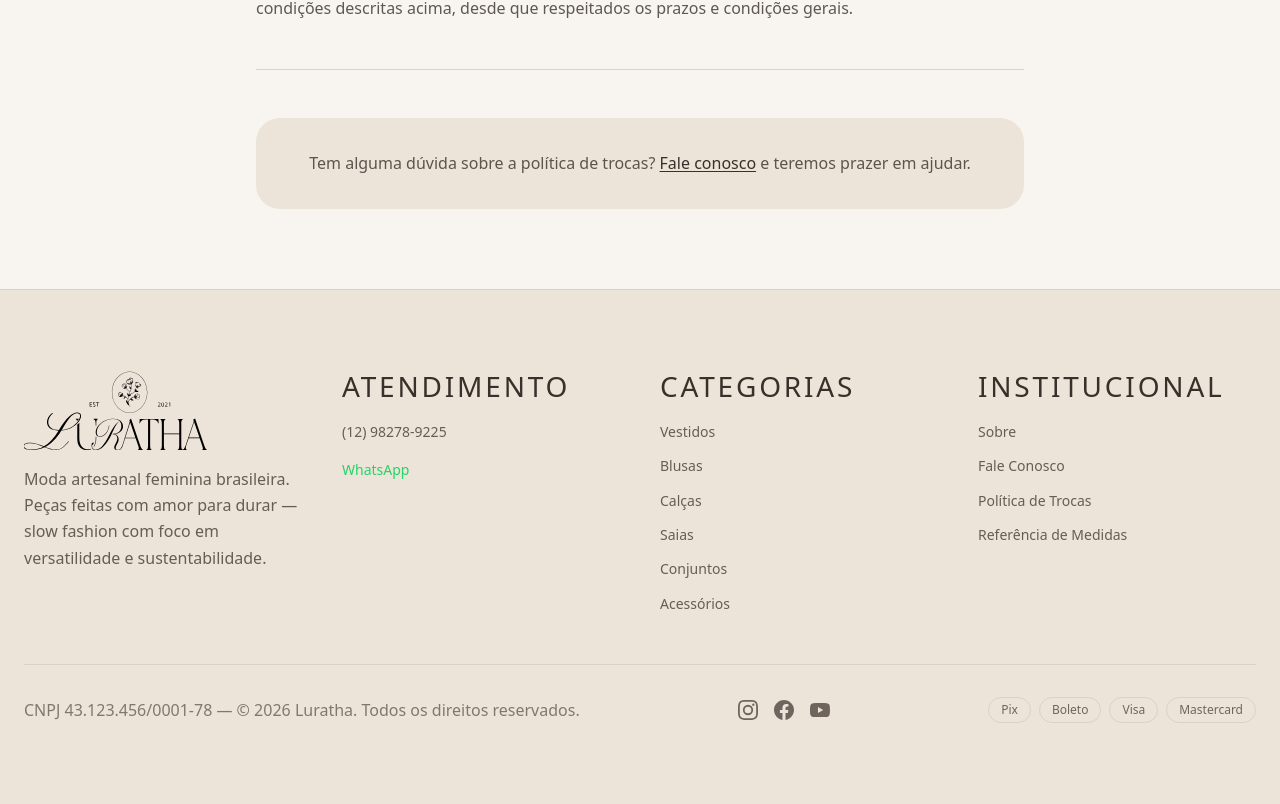
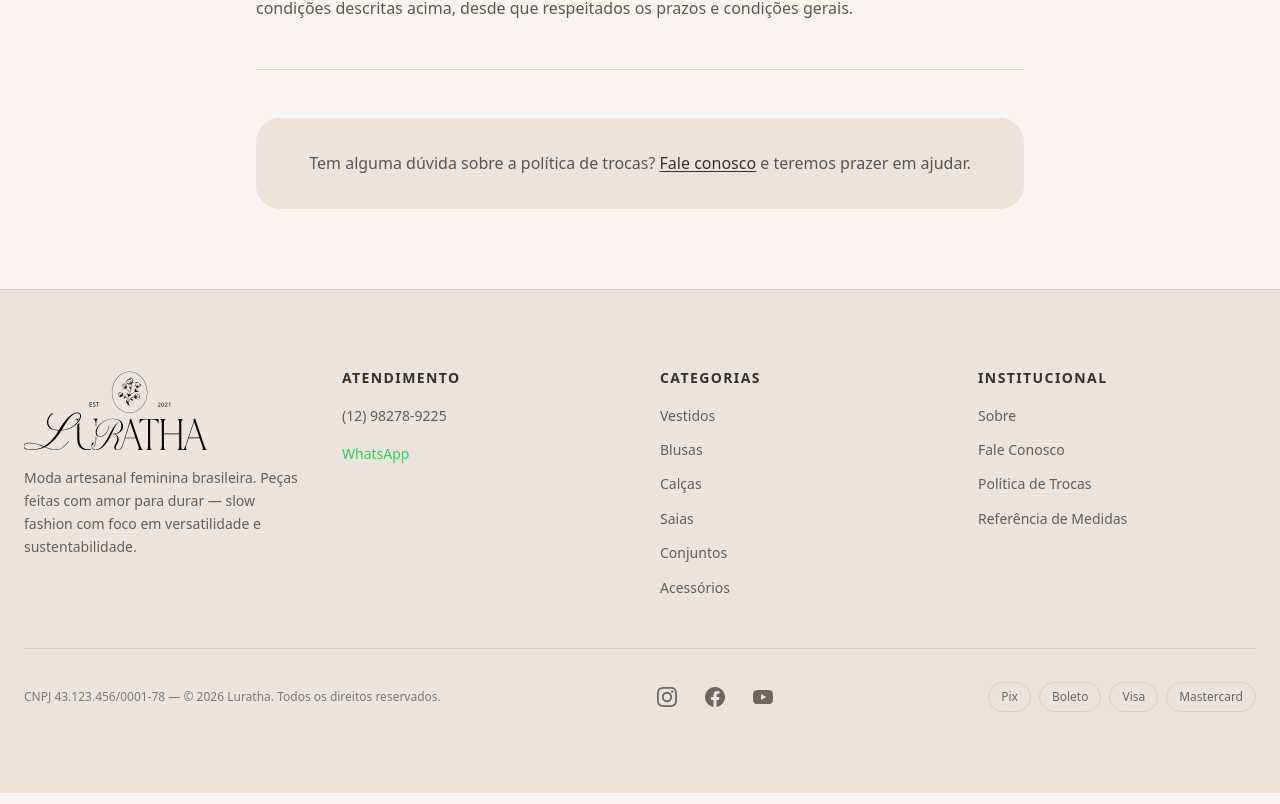
Before and after one commit to Hinten/luratha_frontend, a Next.js app: page /politica-de-trocas in a window 1280 px wide. Shown: the part 1422-2226 px from the top of the page. Built offline with nearby package versions, Linux system fonts and the light colour scheme.

Commit message:
fix: migrate Footer/WhatsApp to CSS modules; fix hover legibility across components
Agent-Logs-Url: https://github.com/Hinten/luratha_frontend/sessions/d8ef605b-131c-4dc2-9b40-6ee86642b845

Co-authored-by: Hinten <36963922+Hinten@users.noreply.github.com>

```diff
--- a/src/app/page.module.css
+++ b/src/app/page.module.css
@@ -68,8 +68,9 @@
 }
 
 .saleViewAll:hover {
-  color: var(--color-primary);
+  color: var(--color-neutral-dark);
   text-decoration: underline;
+  text-decoration-color: var(--color-primary);
 }
 
 /* Responsive sale grid */
--- a/src/components/Footer.module.css
+++ b/src/components/Footer.module.css
@@ -5,19 +5,61 @@
   border-top: 1px solid var(--color-neutral-mid);
 }
 
-.logoWrapper {
-  display: flex;
-  justify-content: center;
-  margin-bottom: 2rem;
+/* ── Columns grid ── */
+.columns {
+  display: grid;
+  grid-template-columns: 1fr;
+  gap: 2.5rem;
+  margin-bottom: 3rem;
 }
 
-.nav {
+@media (min-width: 640px) {
+  .columns {
+    grid-template-columns: repeat(2, 1fr);
+  }
+}
+
+@media (min-width: 1024px) {
+  .columns {
+    grid-template-columns: repeat(4, 1fr);
+  }
+}
+
+/* ── Column 1: brand description ── */
+.logoWrapper {
+  margin-bottom: 1rem;
+}
+
+.description {
+  font-family: var(--font-body);
+  font-size: 0.875rem;
+  line-height: 1.65;
+  color: color-mix(in srgb, var(--color-neutral-dark) 75%, transparent);
+}
+
+/* ── Column headings ── */
+.columnHeading {
+  font-family: var(--font-body);
+  font-size: 0.875rem;
+  font-weight: 600;
+  text-transform: uppercase;
+  letter-spacing: 0.1em;
+  color: var(--color-neutral-dark);
+  margin-bottom: 1rem;
+}
+
+/* ── Link lists ── */
+.linkList {
   display: flex;
-  flex-wrap: wrap;
-  justify-content: center;
-  column-gap: 2rem;
-  row-gap: 0.75rem;
-  margin-bottom: 2rem;
+  flex-direction: column;
+  gap: 0.75rem;
+  list-style: none;
+  margin: 0;
+  padding: 0;
+}
+
+.linkListCompact {
+  gap: 0.5rem;
 }
 
 /*
@@ -25,28 +67,110 @@
  * has ~1.3:1 contrast — essentially invisible. Keep text dark; signal hover with
  * a primary-colored underline instead (visible + brand-aligned).
  */
-.navLink {
+.link {
   font-family: var(--font-body);
   font-size: 0.875rem;
-  color: var(--color-neutral-dark);
+  color: color-mix(in srgb, var(--color-neutral-dark) 75%, transparent);
   text-underline-offset: 4px;
-  transition: text-decoration-color 300ms ease;
+  transition: color 300ms ease, text-decoration-color 300ms ease;
 }
 
-.navLink:hover {
+.link:hover {
   color: var(--color-neutral-dark);
   text-decoration: underline;
   text-decoration-color: var(--color-primary);
 }
 
+/* WhatsApp link — special brand green (#25D366 is WhatsApp's brand color) */
+.whatsappLink {
+  font-family: var(--font-body);
+  font-size: 0.875rem;
+  /* #25D366 = WhatsApp brand green — not a Luratha token */
+  color: #25D366;
+  text-underline-offset: 4px;
+  transition: opacity 300ms ease;
+}
+
+.whatsappLink:hover {
+  opacity: 0.8;
+}
+
+/* ── Divider ── */
 .divider {
-  border-top: 1px solid var(--color-neutral-mid);
+  height: 1px;
+  background-color: var(--color-neutral-mid);
   margin-bottom: 2rem;
 }
 
+/* ── Bottom bar ── */
+.bottomBar {
+  display: flex;
+  flex-direction: column;
+  align-items: center;
+  gap: 1.5rem;
+}
+
+@media (min-width: 768px) {
+  .bottomBar {
+    flex-direction: row;
+    justify-content: space-between;
+  }
+}
+
 .copyright {
+  font-family: var(--font-body);
+  font-size: 0.75rem;
   text-align: center;
+  color: color-mix(in srgb, var(--color-neutral-dark) 60%, transparent);
+}
+
+@media (min-width: 768px) {
+  .copyright {
+    text-align: left;
+  }
+}
+
+/* ── Social icons ── */
+.socials {
+  display: flex;
+  align-items: center;
+  gap: 1rem;
+}
+
+/*
+ * Legibility rule: blush icon on warm-sand background has ~1.3:1 contrast.
+ * Keep icon dark; add soft blush background disc as the hover cue.
+ */
+.socialIcon {
+  color: color-mix(in srgb, var(--color-neutral-dark) 70%, transparent);
+  transition: background-color 300ms ease, color 300ms ease;
+  border-radius: 9999px;
+  padding: 0.375rem;
+  display: flex;
+  align-items: center;
+  justify-content: center;
+}
+
+.socialIcon:hover {
+  color: var(--color-neutral-dark);
+  background-color: color-mix(in srgb, var(--color-primary) 20%, transparent);
+}
+
+/* ── Payment badges ── */
+.payments {
+  display: flex;
+  align-items: center;
+  gap: 0.5rem;
+  flex-wrap: wrap;
+  justify-content: center;
+}
+
+.paymentBadge {
   font-family: var(--font-body);
-  font-size: 0.875rem;
+  font-size: 0.75rem;
+  font-weight: 500;
+  padding: 0.25rem 0.75rem;
+  border-radius: 9999px;
+  border: 1px solid var(--color-neutral-mid);
   color: color-mix(in srgb, var(--color-neutral-dark) 70%, transparent);
 }
--- a/src/components/Footer.tsx
+++ b/src/components/Footer.tsx
@@ -3,6 +3,7 @@ import React from "react";
 import Link from "next/link";
 import { appData, contactData, CATEGORIES } from "@/src/lib/constants";
 import Logo from "./Logo";
+import styles from "./Footer.module.css";
 
 const CNPJ = "43.123.456/0001-78";
 
@@ -17,16 +18,16 @@ const PAYMENT_METHODS = ["Pix", "Boleto", "Visa", "Mastercard"];
 
 export default function Footer() {
   return (
-    <footer className="border-t border-[var(--color-neutral-mid)] bg-[var(--color-accent)]">
+    <footer className={styles.footer}>
       {/* Main columns */}
       <div className="container-luratha section-padding">
-        <div className="grid grid-cols-1 sm:grid-cols-2 lg:grid-cols-4 gap-10 mb-12">
+        <div className={styles.columns}>
           {/* Column 1: Sobre a Loja */}
           <div>
-            <div className="mb-4">
+            <div className={styles.logoWrapper}>
               <Logo />
             </div>
-            <p className="text-sm leading-relaxed text-[var(--color-neutral-dark)]/75">
+            <p className={styles.description}>
               Moda artesanal feminina brasileira. Peças feitas com amor para
               durar — slow fashion com foco em versatilidade e sustentabilidade.
             </p>
@@ -34,14 +35,12 @@ export default function Footer() {
 
           {/* Column 2: Atendimento */}
           <div>
-            <h3 className="text-sm font-semibold uppercase tracking-widest mb-4 text-[var(--color-neutral-dark)]">
-              Atendimento
-            </h3>
-            <ul className="flex flex-col gap-3">
+            <h3 className={styles.columnHeading}>Atendimento</h3>
+            <ul className={styles.linkList}>
               <li>
                 <a
                   href={`tel:${contactData.phoneTel}`}
-                  className="text-sm transition-colors duration-300 hover:text-[var(--color-primary)] text-[var(--color-neutral-dark)]/75"
+                  className={styles.link}
                 >
                   {contactData.phone}
                 </a>
@@ -51,7 +50,7 @@ export default function Footer() {
                   href={`https://wa.me/${contactData.whatsapp}?text=Ol%C3%A1!%20Estou%20olhando%20o%20site%20e%20gostaria%20de%20algumas%20informa%C3%A7%C3%B5es`}
                   target="_blank"
                   rel="noopener noreferrer"
-                  className="text-sm transition-colors duration-300 text-[#25D366]"
+                  className={styles.whatsappLink}
                 >
                   WhatsApp
                 </a>
@@ -61,16 +60,11 @@ export default function Footer() {
 
           {/* Column 3: Categorias */}
           <div>
-            <h3 className="text-sm font-semibold uppercase tracking-widest mb-4 text-[var(--color-neutral-dark)]">
-              Categorias
-            </h3>
-            <ul className="flex flex-col gap-2">
+            <h3 className={styles.columnHeading}>Categorias</h3>
+            <ul className={`${styles.linkList} ${styles.linkListCompact}`}>
               {CATEGORIES.map(({ href, label }) => (
                 <li key={href}>
-                  <Link
-                    href={href}
-                    className="text-sm transition-colors duration-300 hover:text-[var(--color-primary)] text-[var(--color-neutral-dark)]/75"
-                  >
+                  <Link href={href} className={styles.link}>
                     {label}
                   </Link>
                 </li>
@@ -80,16 +74,11 @@ export default function Footer() {
 
           {/* Column 4: Institucional */}
           <div>
-            <h3 className="text-sm font-semibold uppercase tracking-widest mb-4 text-[var(--color-neutral-dark)]">
-              Institucional
-            </h3>
-            <ul className="flex flex-col gap-2">
+            <h3 className={styles.columnHeading}>Institucional</h3>
+            <ul className={`${styles.linkList} ${styles.linkListCompact}`}>
               {INSTITUTIONAL_LINKS.map(({ href, label }) => (
                 <li key={href}>
-                  <Link
-                    href={href}
-                    className="text-sm transition-colors duration-300 hover:text-[var(--color-primary)] text-[var(--color-neutral-dark)]/75"
-                  >
+                  <Link href={href} className={styles.link}>
                     {label}
                   </Link>
                 </li>
@@ -99,30 +88,31 @@ export default function Footer() {
         </div>
 
         {/* Divider */}
-        <div className="h-px mb-8 bg-[var(--color-neutral-mid)]" />
+        <div className={styles.divider} />
 
         {/* Bottom bar */}
-        <div className="flex flex-col md:flex-row items-center justify-between gap-6">
+        <div className={styles.bottomBar}>
           {/* CNPJ + copyright */}
-          <p className="text-xs text-center md:text-left text-[var(--color-neutral-dark)]/60">
+          <p className={styles.copyright}>
             CNPJ {CNPJ} &mdash; &copy; {new Date().getFullYear()}{" "}
             {appData.name}. Todos os direitos reservados.
           </p>
 
           {/* Social icons */}
-          <div className="flex items-center gap-4">
+          <div className={styles.socials}>
             <a
               href={contactData.instagram}
               target="_blank"
               rel="noopener noreferrer"
               aria-label="Instagram"
-              className="transition-colors duration-300 hover:text-[var(--color-primary)] text-[var(--color-neutral-dark)]/70"
+              className={styles.socialIcon}
             >
               <svg
                 xmlns="http://www.w3.org/2000/svg"
                 viewBox="0 0 24 24"
                 fill="currentColor"
-                className="w-5 h-5"
+                width={20}
+                height={20}
               >
                 <path d="M12 2.163c3.204 0 3.584.012 4.85.07 3.252.148 4.771 1.691 4.919 4.919.058 1.265.069 1.645.069 4.849 0 3.205-.012 3.584-.069 4.849-.149 3.225-1.664 4.771-4.919 4.919-1.266.058-1.644.07-4.85.07-3.204 0-3.584-.012-4.849-.07-3.26-.149-4.771-1.699-4.919-4.92-.058-1.265-.07-1.644-.07-4.849 0-3.204.013-3.583.07-4.849.149-3.227 1.664-4.771 4.919-4.919 1.266-.057 1.645-.069 4.849-.069zM12 0C8.741 0 8.333.014 7.053.072 2.695.272.273 2.69.073 7.052.014 8.333 0 8.741 0 12c0 3.259.014 3.668.072 4.948.2 4.358 2.618 6.78 6.98 6.98C8.333 23.986 8.741 24 12 24c3.259 0 3.668-.014 4.948-.072 4.354-.2 6.782-2.618 6.979-6.98.059-1.28.073-1.689.073-4.948 0-3.259-.014-3.667-.072-4.947-.196-4.354-2.617-6.78-6.979-6.98C15.668.014 15.259 0 12 0zm0 5.838a6.162 6.162 0 100 12.324 6.162 6.162 0 000-12.324zM12 16a4 4 0 110-8 4 4 0 010 8zm6.406-11.845a1.44 1.44 0 100 2.881 1.44 1.44 0 000-2.881z" />
               </svg>
@@ -132,13 +122,14 @@ export default function Footer() {
               target="_blank"
               rel="noopener noreferrer"
               aria-label="Facebook"
-              className="transition-colors duration-300 hover:text-[var(--color-primary)] text-[var(--color-neutral-dark)]/70"
+              className={styles.socialIcon}
             >
               <svg
                 xmlns="http://www.w3.org/2000/svg"
                 viewBox="0 0 24 24"
                 fill="currentColor"
-                className="w-5 h-5"
+                width={20}
+                height={20}
               >
                 <path d="M24 12.073c0-6.627-5.373-12-12-12s-12 5.373-12 12c0 5.99 4.388 10.954 10.125 11.854v-8.385H7.078v-3.47h3.047V9.43c0-3.007 1.792-4.669 4.533-4.669 1.312 0 2.686.235 2.686.235v2.953H15.83c-1.491 0-1.956.925-1.956 1.874v2.25h3.328l-.532 3.47h-2.796v8.385C19.612 23.027 24 18.062 24 12.073z" />
               </svg>
@@ -148,13 +139,14 @@ export default function Footer() {
               target="_blank"
               rel="noopener noreferrer"
               aria-label="YouTube"
-              className="transition-colors duration-300 hover:text-[var(--color-primary)] text-[var(--color-neutral-dark)]/70"
+              className={styles.socialIcon}
             >
               <svg
                 xmlns="http://www.w3.org/2000/svg"
                 viewBox="0 0 24 24"
                 fill="currentColor"
-                className="w-5 h-5"
+                width={20}
+                height={20}
               >
                 <path d="M23.498 6.186a3.016 3.016 0 00-2.122-2.136C19.505 3.545 12 3.545 12 3.545s-7.505 0-9.377.505A3.017 3.017 0 00.502 6.186C0 8.07 0 12 0 12s0 3.93.502 5.814a3.016 3.016 0 002.122 2.136c1.871.505 9.376.505 9.376.505s7.505 0 9.377-.505a3.015 3.015 0 002.122-2.136C24 15.93 24 12 24 12s0-3.93-.502-5.814zM9.545 15.568V8.432L15.818 12l-6.273 3.568z" />
               </svg>
@@ -162,12 +154,9 @@ export default function Footer() {
           </div>
 
           {/* Payment badges */}
-          <div className="flex items-center gap-2 flex-wrap justify-center">
+          <div className={styles.payments}>
             {PAYMENT_METHODS.map((method) => (
-              <span
-                key={method}
-                className="text-xs px-3 py-1 rounded-full border border-[var(--color-neutral-mid)] text-[var(--color-neutral-dark)]/70 font-medium"
-              >
+              <span key={method} className={styles.paymentBadge}>
                 {method}
               </span>
             ))}
--- a/src/components/ProductCard.module.css
+++ b/src/components/ProductCard.module.css
@@ -94,6 +94,11 @@
   color: color-mix(in srgb, var(--color-neutral-dark) 70%, transparent);
 }
 
+.ratingStar {
+  fill: var(--color-primary);
+  flex-shrink: 0;
+}
+
 .ratingCount {
   color: var(--color-neutral-mid);
 }
--- a/src/components/ProductCard.tsx
+++ b/src/components/ProductCard.tsx
@@ -70,7 +70,7 @@ export default function ProductCard({ product }: ProductCardProps) {
             <svg
               xmlns="http://www.w3.org/2000/svg"
               viewBox="0 0 20 20"
-              fill="#E8B9C9"
+              className={styles.ratingStar}
               width={14}
               height={14}
             >
--- a/src/components/ProductSection.module.css
+++ b/src/components/ProductSection.module.css
@@ -23,8 +23,9 @@
 }
 
 .viewAll:hover {
-  color: var(--color-primary);
+  color: var(--color-neutral-dark);
   text-decoration: underline;
+  text-decoration-color: var(--color-primary);
 }
 
 /* Responsive product grid */
--- a/src/components/WhatsAppButton.tsx
+++ b/src/components/WhatsAppButton.tsx
@@ -1,4 +1,5 @@
 import { contactData } from "@/src/lib/constants";
+import styles from "./WhatsAppButton.module.css";
 
 const WA_URL = `https://wa.me/${contactData.whatsapp}?text=Ol%C3%A1!%20Estou%20olhando%20o%20site%20e%20gostaria%20de%20algumas%20informa%C3%A7%C3%B5es`;
 
@@ -9,13 +10,14 @@ export default function WhatsAppButton() {
       target="_blank"
       rel="noopener noreferrer"
       aria-label="Falar no WhatsApp"
-      className="fixed bottom-6 right-6 z-50 flex items-center justify-center w-14 h-14 rounded-full bg-[#25D366] text-white shadow-lg transition-all duration-300 hover:scale-110"
+      className={styles.btn}
     >
       <svg
         xmlns="http://www.w3.org/2000/svg"
         viewBox="0 0 24 24"
         fill="currentColor"
-        className="w-7 h-7"
+        width={28}
+        height={28}
         aria-hidden="true"
       >
         <path d="M17.472 14.382c-.297-.149-1.758-.867-2.03-.967-.273-.099-.471-.148-.67.15-.197.297-.767.966-.94 1.164-.173.199-.347.223-.644.075-.297-.15-1.255-.463-2.39-1.475-.883-.788-1.48-1.761-1.653-2.059-.173-.297-.018-.458.13-.606.134-.133.298-.347.446-.52.149-.174.198-.298.298-.497.099-.198.05-.371-.025-.52-.075-.149-.669-1.612-.916-2.207-.242-.579-.487-.5-.669-.51-.173-.008-.371-.01-.57-.01-.198 0-.52.074-.792.372-.272.297-1.04 1.016-1.04 2.479 0 1.462 1.065 2.875 1.213 3.074.149.198 2.096 3.2 5.077 4.487.709.306 1.262.489 1.694.625.712.227 1.36.195 1.871.118.571-.085 1.758-.719 2.006-1.413.248-.694.248-1.289.173-1.413-.074-.124-.272-.198-.57-.347m-5.421 7.403h-.004a9.87 9.87 0 01-5.031-1.378l-.361-.214-3.741.982.998-3.648-.235-.374a9.86 9.86 0 01-1.51-5.26c.001-5.45 4.436-9.884 9.888-9.884 2.64 0 5.122 1.03 6.988 2.898a9.825 9.825 0 012.893 6.994c-.003 5.45-4.437 9.884-9.885 9.884m8.413-18.297A11.815 11.815 0 0012.05 0C5.495 0 .16 5.335.157 11.892c0 2.096.547 4.142 1.588 5.945L.057 24l6.305-1.654a11.882 11.882 0 005.683 1.448h.005c6.554 0 11.89-5.335 11.893-11.893a11.821 11.821 0 00-3.48-8.413z" />
```
Also changed, not shown: src/components/WhatsAppButton.module.css (added, +24 -0 lines).
